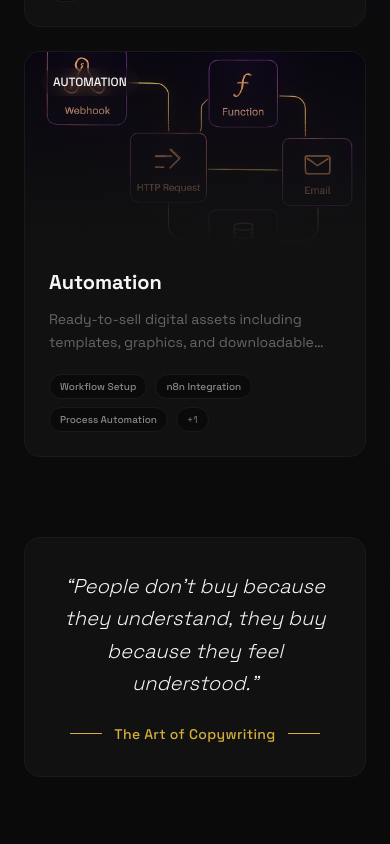
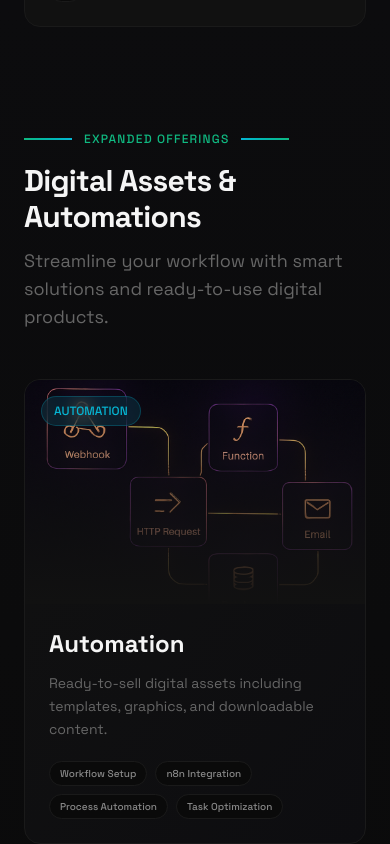
Before and after one commit to abdoaitlahbib-dot/v0-futuristic-cv-design, a Next.js app: page / in a window 390 px wide. Shown: the part 4720-5564 px from the top of the page. Built offline with nearby package versions, Linux system fonts and the light colour scheme.

Commit message:
feat: add automation services and separate grid layout for digital and automation services
Co-authored-by: ait lahbib abdellah <249560559+abdoaitlahbib-dot@users.noreply.github.com>

```diff
--- a/components/services-section.tsx
+++ b/components/services-section.tsx
@@ -12,6 +12,7 @@ const colorMap: Record<string, string> = {
   uiux: "#F59E0B",
   pod: "#EC4899",
   digital: "#10B981",
+  automation: "#06B6D4",
 };
 
 const container = {
@@ -30,6 +31,9 @@ const item = {
 };
 
 export function ServicesSection() {
+  const mainServices = services.filter(s => !["digital", "automation"].includes(s.category));
+  const digitalServices = services.filter(s => ["digital", "automation"].includes(s.category));
+
   return (
     <section id="services" className="py-24 relative">
       {/* Background elements */}
@@ -62,15 +66,15 @@ export function ServicesSection() {
           </p>
         </motion.div>
 
-        {/* Services Grid */}
+        {/* Services Grid - Main Services */}
         <motion.div
-          className="grid md:grid-cols-2 lg:grid-cols-3 gap-6"
+          className="grid md:grid-cols-2 lg:grid-cols-3 gap-6 mb-20"
           variants={container}
           initial="hidden"
           whileInView="show"
           viewport={{ once: true }}
         >
-          {services.map((service) => {
+          {mainServices.map((service) => {
             const color = colorMap[service.category];
 
             return (
@@ -155,6 +159,119 @@ export function ServicesSection() {
           })}
         </motion.div>
 
+        {/* Digital Assets & Automations Section */}
+        <motion.div
+          className="mt-24"
+          initial={{ opacity: 0, y: 30 }}
+          whileInView={{ opacity: 1, y: 0 }}
+          viewport={{ once: true }}
+          transition={{ duration: 0.6 }}
+        >
+          <div className="mb-12">
+            <div className="inline-flex items-center gap-3 mb-4">
+              <div className="w-12 h-[2px] bg-gradient-to-r from-[#10B981] to-[#06B6D4]" />
+              <span className="text-xs font-medium tracking-widest uppercase text-[#10B981]">
+                Expanded Offerings
+              </span>
+              <div className="w-12 h-[2px] bg-gradient-to-r from-[#06B6D4] to-[#10B981]" />
+            </div>
+            <h3 className="text-3xl md:text-4xl font-bold text-[#F5F5F5] mb-3 tracking-tight">
+              Digital Assets & Automations
+            </h3>
+            <p className="text-[#666666] text-lg max-w-2xl">
+              Streamline your workflow with smart solutions and ready-to-use digital products.
+            </p>
+          </div>
+
+          {/* Digital Services Grid */}
+          <motion.div
+            className="grid md:grid-cols-2 gap-6"
+            variants={container}
+            initial="hidden"
+            whileInView="show"
+            viewport={{ once: true }}
+          >
+            {digitalServices.map((service) => {
+              const color = colorMap[service.category];
+
+              return (
+                <motion.div
+                  key={service.id}
+                  className="group relative bg-gradient-to-br from-[#111111] to-[#0D0D10] rounded-2xl border border-[#1A1A1A] hover:border-[#2A2A2A] transition-all duration-500 overflow-hidden cursor-pointer"
+                  variants={item}
+                  whileHover={{ y: -8 }}
+                >
+                  {/* Image Container */}
+                  <div className="relative h-56 overflow-hidden">
+                    <Image
+                      src={service.image}
+                      alt={service.title}
+                      fill
+                      className="object-cover transition-transform duration-700 group-hover:scale-110"
+                    />
+                    {/* Overlay gradient */}
+                    <div className="absolute inset-0 bg-gradient-to-t from-[#111111] via-[#111111]/50 to-transparent" />
+
+                    {/* Category badge */}
+                    <div
+                      className="absolute top-4 left-4 px-3 py-1.5 rounded-full text-xs font-medium backdrop-blur-sm"
+                      style={{
+                        backgroundColor: `${color}20`,
+                        color: color,
+                        border: `1px solid ${color}40`
+                      }}
+                    >
+                      {service.category.toUpperCase()}
+                    </div>
+
+                    {/* Arrow button */}
+                    <motion.div
+                      className="absolute top-4 right-4 w-10 h-10 rounded-full border border-[#ffffff20] backdrop-blur-sm flex items-center justify-center opacity-0 group-hover:opacity-100 transition-all duration-300"
+                      whileHover={{ scale: 1.1, backgroundColor: color }}
+                    >
+                      <ArrowUpRight className="w-4 h-4 text-[#F5F5F5]" />
+                    </motion.div>
+                  </div>
+
+                  {/* Content */}
+                  <div className="p-6">
+                    {/* Title */}
+                    <h4 className="text-2xl font-bold text-[#F5F5F5] mb-3 group-hover:text-[#D4AF37] transition-colors">
+                      {service.title}
+                    </h4>
+
+                    {/* Description */}
+                    <p className="text-[#666666] text-sm mb-5 leading-relaxed">
+                      {service.description}
+                    </p>
+
+                    {/* Features */}
+                    <div className="flex flex-wrap gap-2">
+                      {service.features.map((feature, idx) => (
+                        <span
+                          key={idx}
+                          className="px-2.5 py-1 text-[10px] font-medium rounded-full bg-[#0A0A0A] text-[#888888] border border-[#1A1A1A]"
+                        >
+                          {feature}
+                        </span>
+                      ))}
+                    </div>
+                  </div>
+
+                  {/* Bottom accent line */}
+                  <motion.div
+                    className="absolute bottom-0 left-0 right-0 h-[2px] origin-left"
+                    style={{ backgroundColor: color }}
+                    initial={{ scaleX: 0 }}
+                    whileHover={{ scaleX: 1 }}
+                    transition={{ duration: 0.3 }}
+                  />
+                </motion.div>
+              );
+            })}
+          </motion.div>
+        </motion.div>
+
         {/* Quote Section */}
         <motion.div
           className="mt-20 text-center"
```
